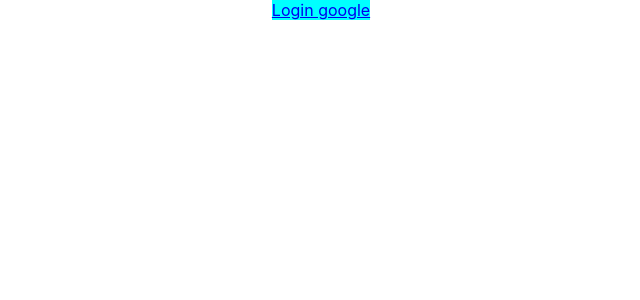
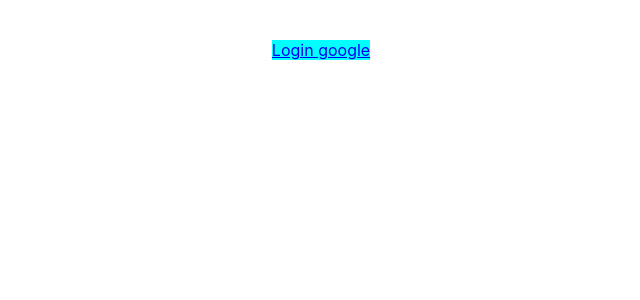
Before and after one commit to Ismaildwi/login-server, a React (Create React App) app: page / in a window 1280 px wide. Shown: the top 300 px of the page, without its empty margins (319-959 px from the left). Built offline with nearby package versions, Linux system fonts and the light colour scheme.

Commit message:
perbaruan

```diff
--- a/src/App.css
+++ b/src/App.css
@@ -1,5 +1,6 @@
 .App {
   text-align: center;
+  padding-top: 40px;
 }
 
 .App a {
@@ -7,7 +8,6 @@
   position: relative;
   width: 250px;
   height: 25px;
-  padding-top: 40px;
 
 }
 
```
